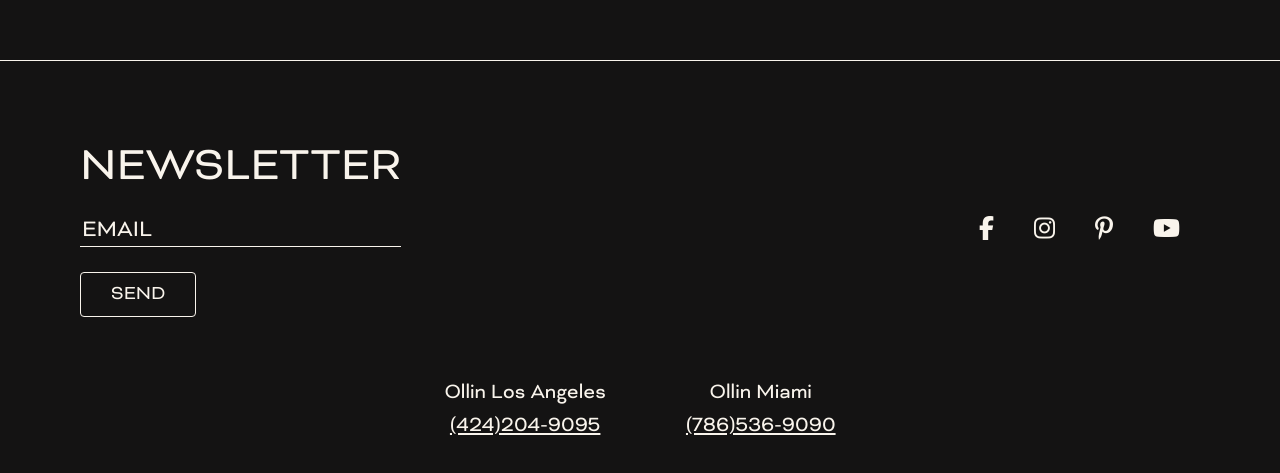
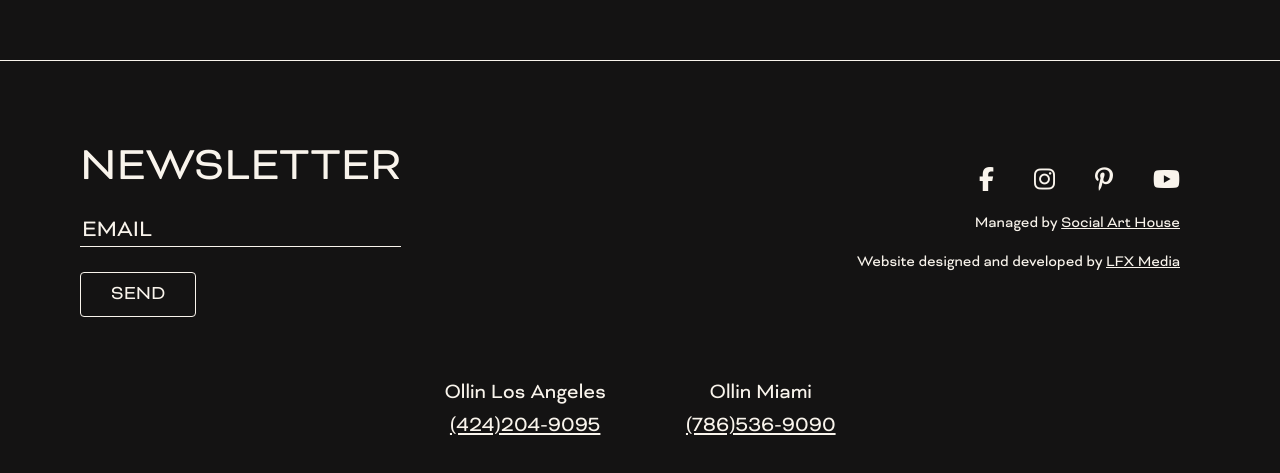
Before and after one commit to lfranckx/ollin, a React (Create React App) app: page / in a window 1280 px wide. Shown: the part 2340-2813 px from the top of the page. Built offline with nearby package versions, Linux system fonts and the light colour scheme.

Commit message:
add backlinks

```diff
--- a/src/components/Footer.js
+++ b/src/components/Footer.js
@@ -19,6 +19,11 @@ export default function Footer() {
                             <li><a href='https://www.pinterest.com/JohnnyRamirez1/' target="_blank" rel="noreferrer noopener"><i className="fab fa-pinterest-p"></i></a></li>
                             <li><a href='https://www.youtube.com/c/JohnnyRamirezColor' target="_blank" rel="noreferrer noopener"><i className="fab fa-youtube"></i></a></li>
                         </ul>
+
+                        <div className='copyright-content'>
+                            <small>Managed by <a href='https://socialarthouse.com' rel="noreferrer noopener" target='_blank'>Social Art House</a></small>
+                            <small>Website designed and developed by <a href='https://lfxmedia.io' rel="noreferrer noopener" target='_blank'>LFX Media</a></small>
+                        </div>
                     </div>
                 </div>
 
--- a/src/styles/Footer.scss
+++ b/src/styles/Footer.scss
@@ -128,10 +128,13 @@
         }
 
         .social-links {
+            width: 100%;
+
             ul {
                 display: -webkit-box;
                 display: -ms-flexbox;
                 display: flex;
+                justify-content: flex-end;
 
                 li {
                     margin: 0 20px;
@@ -165,6 +168,25 @@
                         }
                     }
                 }
+            }
+
+
+            .copyright-content {
+                small {
+                    display: block;
+                    margin: 20px;
+                    font-size: 16px;
+                    text-align: right;
+                }
+
+                a {
+                    text-decoration: underline;
+                }
+            }
+
+            @media (max-width: 515px) {
+                position: relative;
+                right: -20px;
             }
         }
 
```
